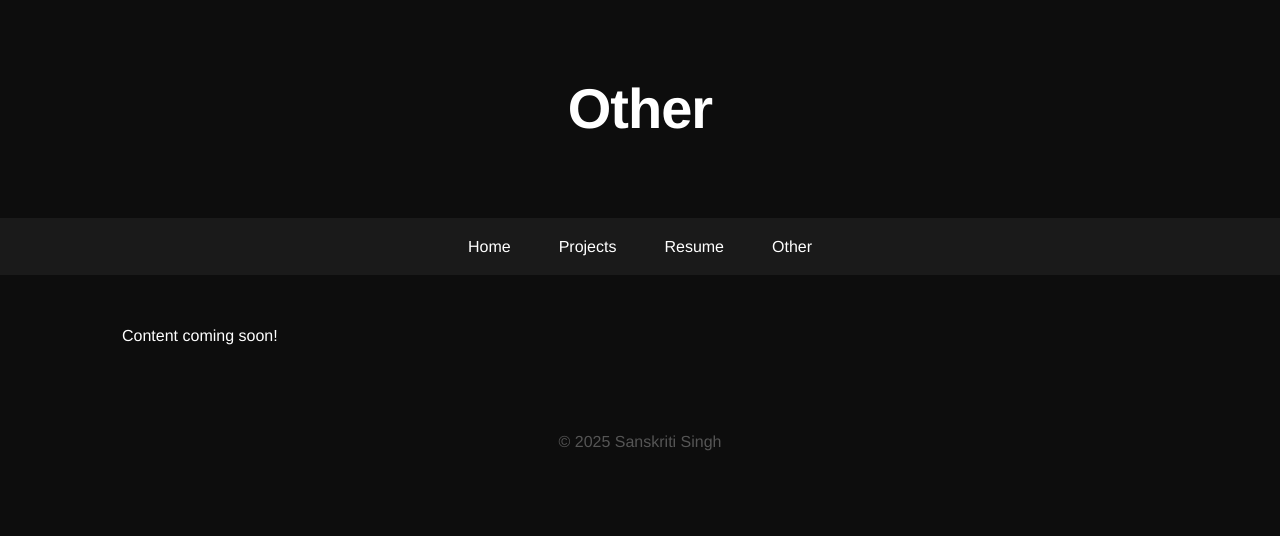
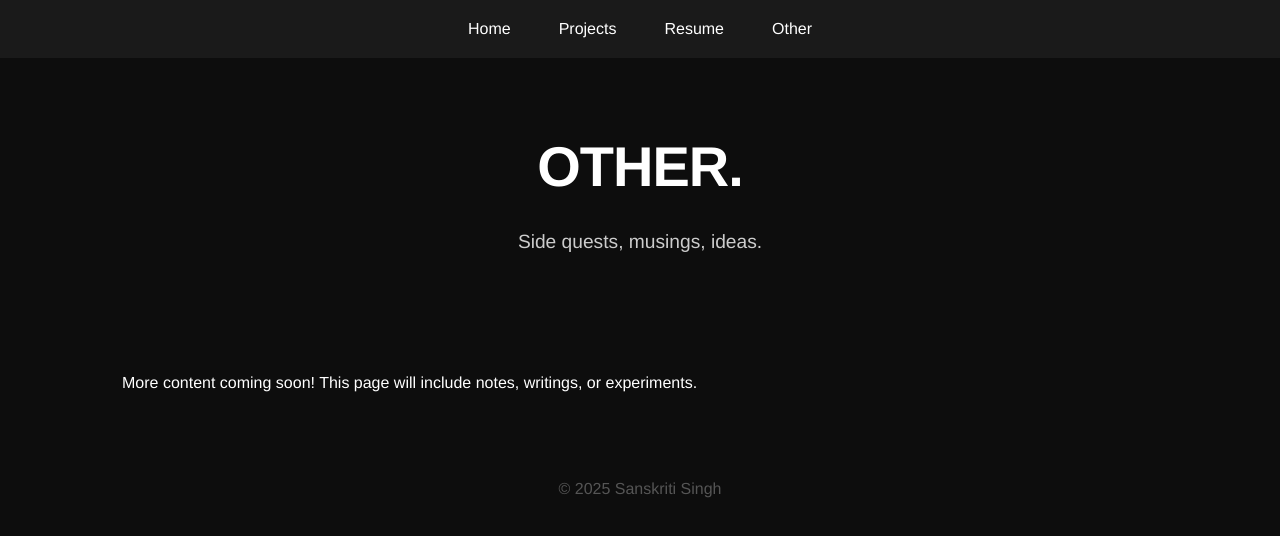
Before and after one commit to Sanskriti-Slngh/Sanskriti-Slngh.github.io, a plain HTML site: page other.html in a window 1280 px wide. Drawn offline with Linux system fonts and the light colour scheme.

Commit message:
Update other.html

```diff
--- a/other.html
+++ b/other.html
@@ -6,10 +6,6 @@
   <link rel="stylesheet" href="style.css">
 </head>
 <body>
-<header>
-    <h1>Other</h1>
-</header>
-
   <nav>
     <a href="index.html">Home</a>
     <a href="projects.html">Projects</a>
@@ -17,8 +13,13 @@
     <a href="other.html">Other</a>
   </nav>
 
+  <header>
+    <h1>OTHER.</h1>
+    <p>Side quests, musings, ideas.</p>
+  </header>
+
   <main>
-    <p>Content coming soon!</p>
+    <p>More content coming soon! This page will include notes, writings, or experiments.</p>
   </main>
 
   <footer>
```
Lines whose indentation alone changed are shown as unchanged.
